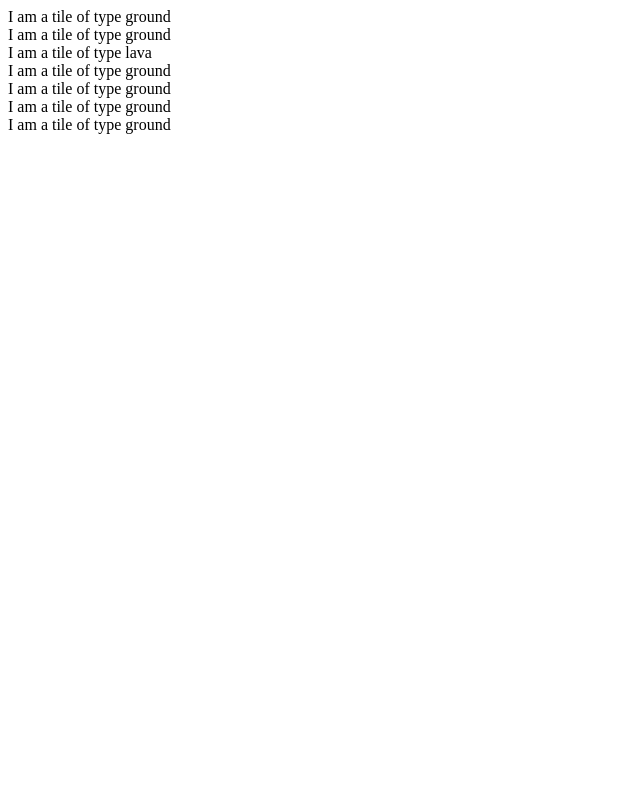
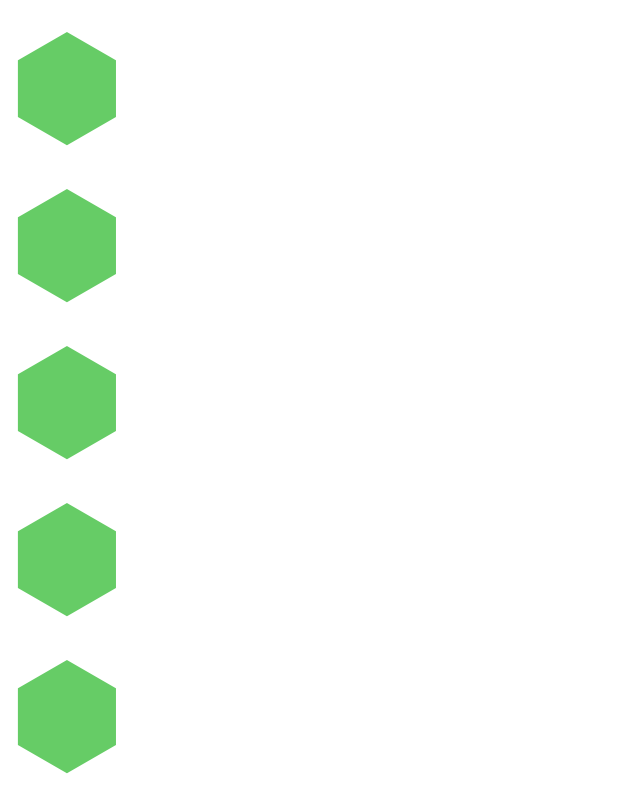
Before and after one commit to aceakash/flood-fill, a React (Create React App) app: page / in a window 1280 px wide. Shown: the top 800 px of the page, without its empty margins (0-640 px from the left). Built offline with nearby package versions, Linux system fonts and the light colour scheme.

Commit message:
tile is rendered as hexagon

```diff
--- a/src/Tile.jsx
+++ b/src/Tile.jsx
@@ -4,7 +4,7 @@ export default class Tile extends React.Component {
   render() {
     return (
         <div className="tile">
-            I am a tile of type {this.props.type}
+            <span style={{color: "#6C6", fontSize: "135px"}}>&#x2B22;</span>
         </div>
     )
   }
```
